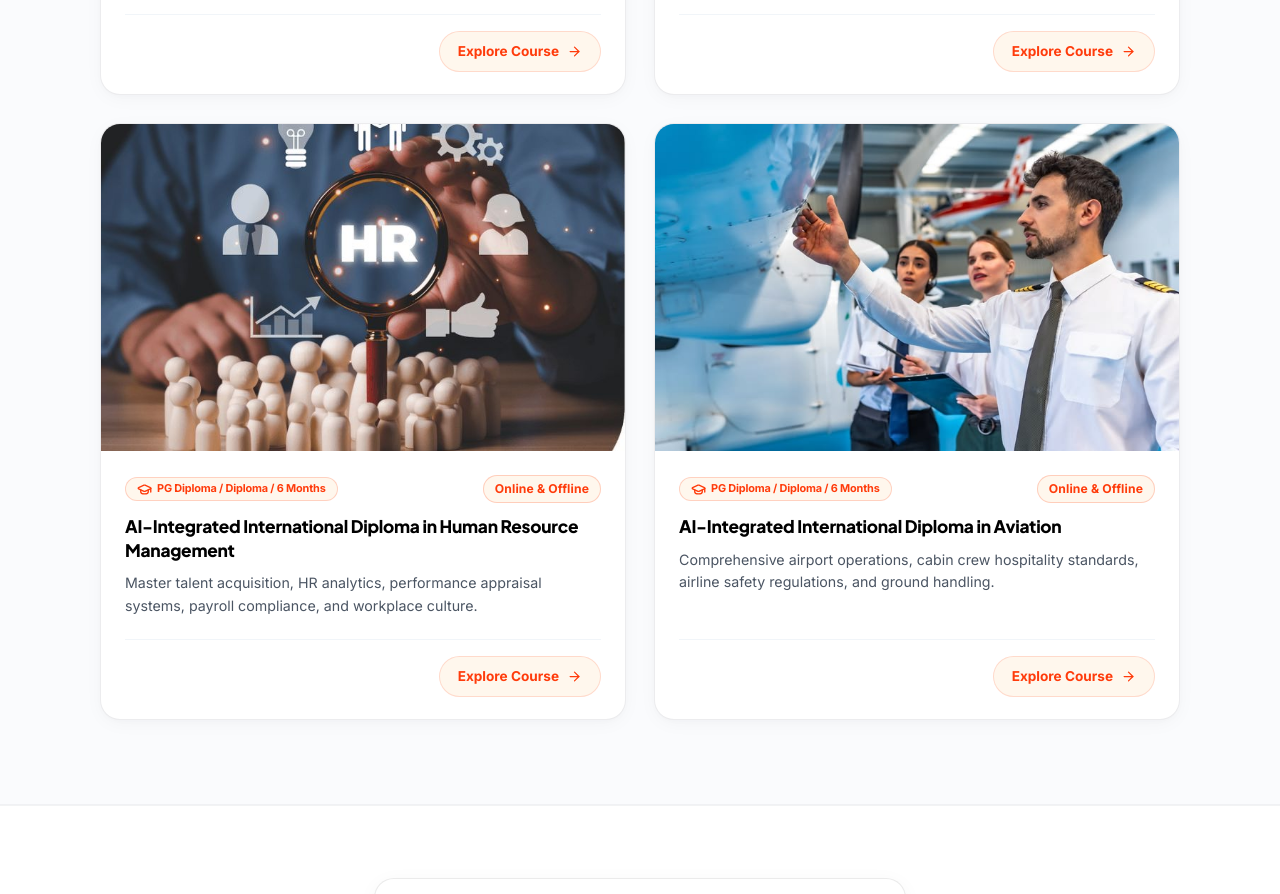
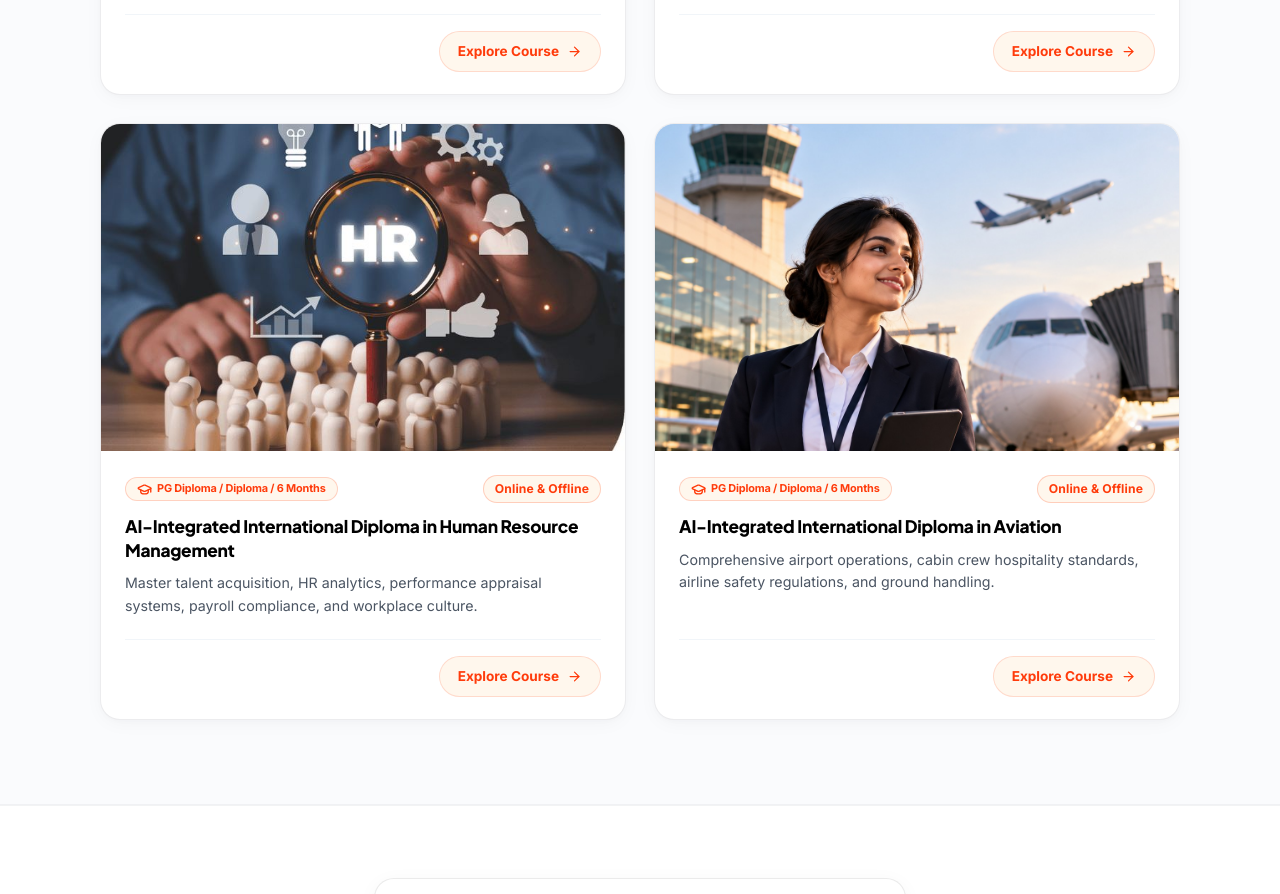
Before and after one commit to ClixDot/Eduzy, a React (Vite) app: page /courses in a window 1280 px wide. Shown: the part 2800-3694 px from the top of the page. Built offline with nearby package versions, Linux system fonts and the light colour scheme.

Commit message:
feat: add comprehensive course catalog data and asset images

```diff
--- a/src/data/courses.js
+++ b/src/data/courses.js
@@ -398,8 +398,8 @@ export const courses = [
       'Airline interview preparation and resume enhancement',
       'Direct interview tie-ups with leading domestic and international airlines',
     ],
-    image: '/assets/nnew coresss/ai-integrated-aviation..jpg',
-    imagePosition: '72% 25%',
+    image: '/assets/final/AI-Integrated International Diploma in Aviation.jpg',
+    imagePosition: 'center 20%',
     imageAlt: 'AI-Integrated International Diploma in Aviation Course at EDUZY',
     rating: 4.9,
     badge: 'Career Ready',
```
Also changed, not shown: public/assets/final/AI-Integrated International Diploma in Aviation.jpg, public/assets/final/ba5340d2-f579-4b18-bab2-1addf638fc9a.jpg (added).
